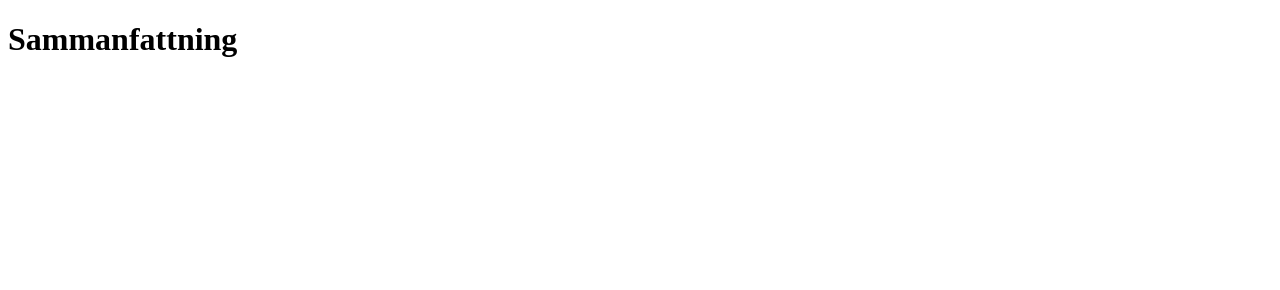
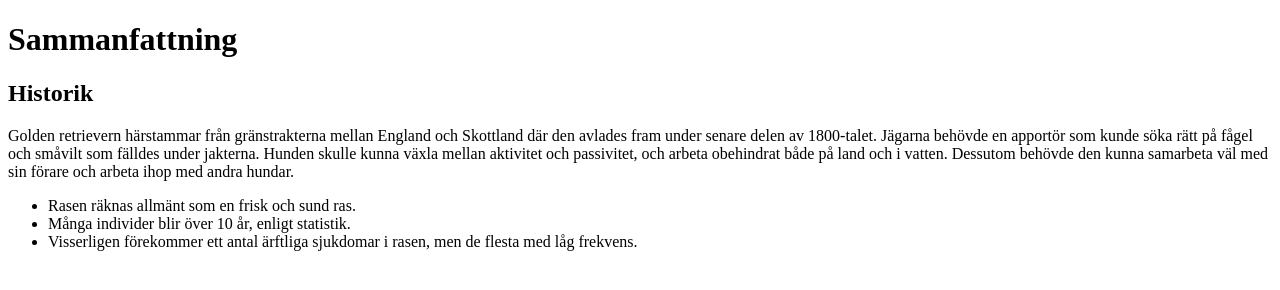
Before and after one commit to Strandquist/Sammanfattning, a plain HTML site: page Index.html in a window 1280 px wide. Drawn offline with Linux system fonts and the light colour scheme.

Commit message:
Added som more text content

```diff
--- a/Index.html
+++ b/Index.html
@@ -6,5 +6,17 @@
 </head>
 <body>
     <h1>Sammanfattning</h1>
+    <h2>Historik</h2>
+
+    <p>Golden retrievern härstammar från gränstrakterna mellan England och Skottland där den avlades fram under senare delen av 1800-talet. Jägarna behövde en apportör som kunde söka rätt på fågel och småvilt som fälldes under jakterna. Hunden skulle kunna växla mellan aktivitet och passivitet, och arbeta obehindrat både på land och i vatten. Dessutom behövde den kunna samarbeta väl med sin förare och arbeta ihop med andra hundar.</p>
+
+    <ul>
+        <li>Rasen räknas allmänt som en frisk och sund ras.</li>
+        <li>Många individer blir över 10 år, enligt statistik.</li>
+        <li>Visserligen förekommer ett antal ärftliga sjukdomar i rasen, men de flesta med låg frekvens.</li>
+    </ul>
+
+
+
 </body>
 </html>
```
